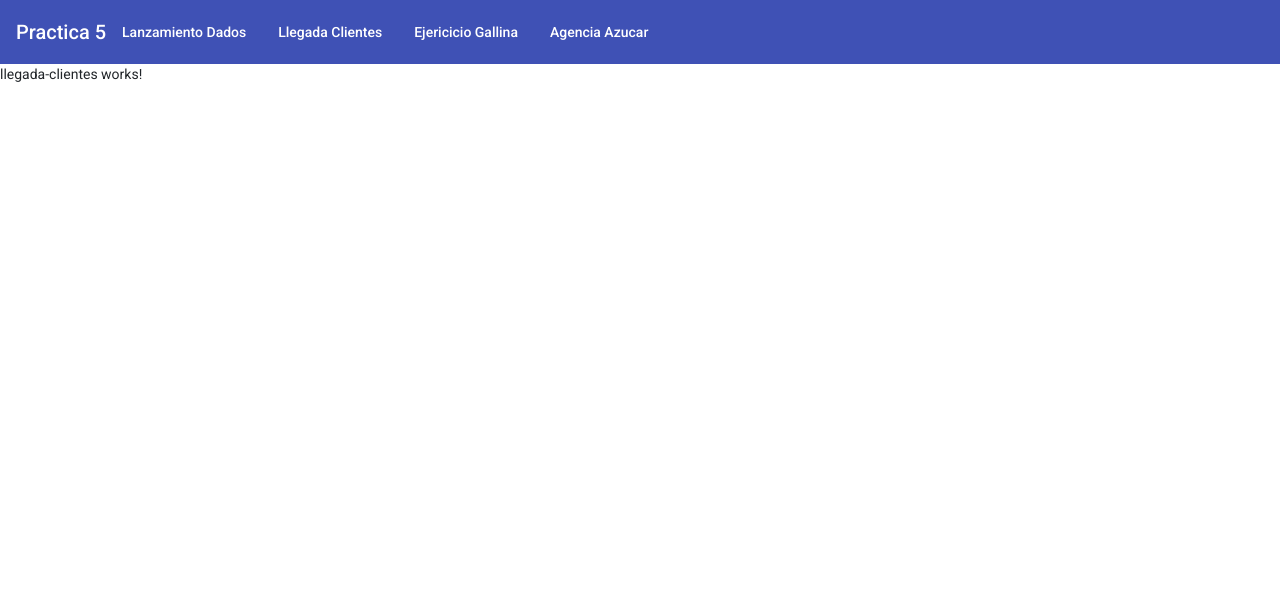
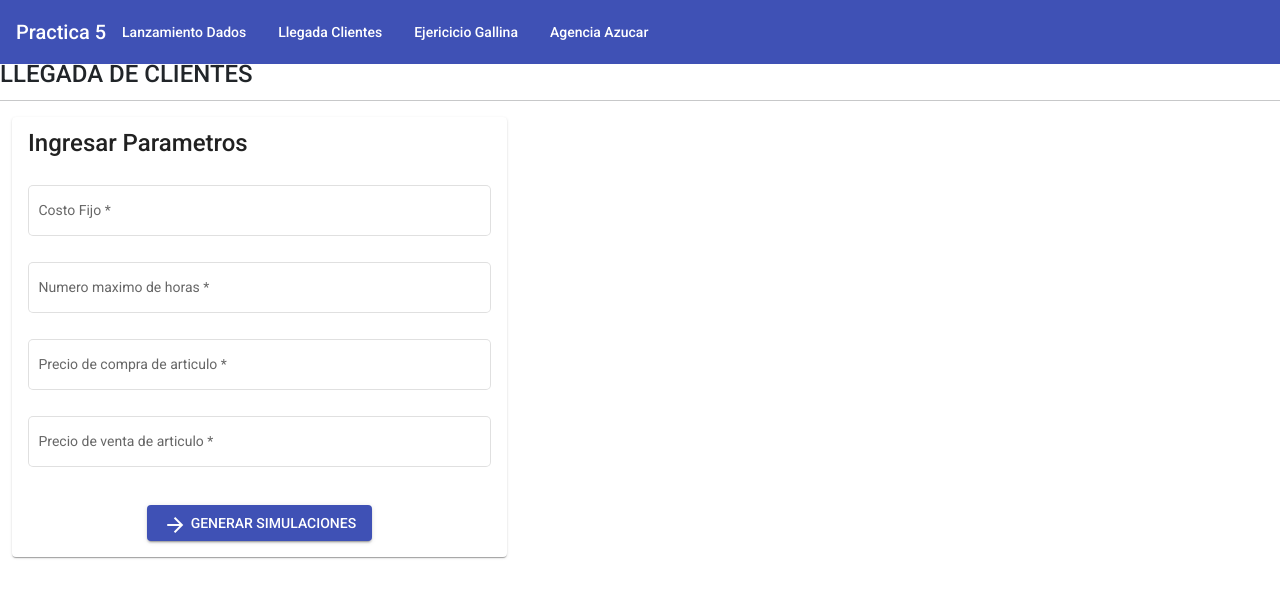
Before and after one commit to joelalex10/practica5Modelado, an Angular app: page /llegada-clientes in a window 1280 px wide. Shown: the top 598 px of the page. Built offline with nearby package versions, Linux system fonts and the light colour scheme.

Commit message:
agregando logica ejercicio 2

```diff
--- a/src/app/components/llegada-clientes/llegada-clientes.component.html
+++ b/src/app/components/llegada-clientes/llegada-clientes.component.html
@@ -1 +1,114 @@
-<p>llegada-clientes works!</p>
+
+<div class="title">
+  <mat-card-title>LLEGADA DE CLIENTES</mat-card-title>
+</div>
+<hr>
+
+<div class="row">
+  <div class="col-5">
+    <div class="container">
+      <div class="row">
+        <mat-card>
+
+          <mat-card-title>Ingresar Parametros</mat-card-title>
+          <span *ngIf="valid; else space" [ngStyle]="{color:hintColor }">*Todos los campos son obligatorios</span>
+          <ng-template #space>
+            <br>
+          </ng-template>
+          <form [formGroup]="generateData" (ngSubmit)="generarNumeros()">
+            <div class="row">
+              <mat-form-field appearance="outline" fxFlex="100" >
+                <mat-label>Costo Fijo</mat-label>
+                <input matInput
+                       placeholder="Ingrese el costo fijo"
+                       type="number"
+                       formControlName="cFijo"
+                       required>
+
+              </mat-form-field>
+            </div>
+
+            <div class="row">
+              <mat-form-field appearance="outline" fxFlex="100">
+                <mat-label>Numero maximo de horas</mat-label>
+                <input matInput
+                       type="number"
+                       placeholder="Ingrese el numero maximo de horas"
+                       formControlName="nMaxH"
+                       required>
+
+              </mat-form-field>
+            </div>
+
+            <div class="row">
+              <mat-form-field appearance="outline" fxFlex="100">
+                <mat-label>Precio de compra de articulo</mat-label>
+                <input matInput
+                       type="number"
+                       placeholder="Ingrese el precio de compra del articulo"
+                       formControlName="pCArt"
+                       required>
+
+              </mat-form-field>
+            </div>
+
+            <div class="row">
+              <mat-form-field appearance="outline" fxFlex="100">
+                <mat-label>Precio de venta de articulo</mat-label>
+                <input matInput
+                       type="number"
+                       placeholder="Ingrese el precio de venta del articulo"
+                       formControlName="pVentaArticulo"
+                       required>
+
+              </mat-form-field>
+            </div>
+
+            <div class="row ">
+              <div class="col mt-3 mx-auto d-flex justify-content-center">
+                <button  mat-raised-button color="primary" type="submit">
+                  <mat-icon>arrow_forward</mat-icon>
+                  GENERAR SIMULACIONES
+                </button>
+              </div>
+            </div>
+
+          </form>
+        </mat-card>
+      </div>
+    </div>
+  </div>
+  <div class="col-7">
+    <!--
+    <div class="container">
+      <mat-table #table [dataSource]="dataSource">
+        <ng-container matColumnDef="Ganancia">
+          <mat-header-cell *matHeaderCellDef> Ganancia neta </mat-header-cell>
+          <mat-cell *matCellDef="let element"> {{element.gNeta}} </mat-cell>
+        </ng-container>
+        <ng-container matColumnDef="JuegosGanados">
+          <mat-header-cell *matHeaderCellDef> Juegos que gana la casa </mat-header-cell>
+          <mat-cell *matCellDef="let element"> {{element.nJueGanaCasa}} </mat-cell>
+        </ng-container>
+        <ng-container matColumnDef="PorcentajeJuegosGanados">
+          <mat-header-cell *matHeaderCellDef> Procentaje de juegos ganados</mat-header-cell>
+          <mat-cell *matCellDef="let element"> {{element.pJueGanaCasa}} </mat-cell>
+        </ng-container>
+        <ng-container matColumnDef="Opciones">
+          <mat-header-cell *matHeaderCellDef> Opciones </mat-header-cell>
+          <mat-cell *matCellDef="let element">
+            <button (click)="verLista(element.estados)" mat-raised-button color="primary">
+              <mat-icon> table_chart</mat-icon>
+              Ver Simulaciones
+            </button>
+          </mat-cell>
+        </ng-container>
+
+
+        <mat-header-row *matHeaderRowDef="displayedColumns"></mat-header-row>
+        <mat-row *matRowDef="let row; columns: displayedColumns;"></mat-row>
+      </mat-table>
+      <mat-paginator [pageSizeOptions]="[5, 10, 15, 20]"></mat-paginator>
+    </div>-->
+  </div>
+</div>
--- a/src/app/components/llegada-clientes/llegada-clientes.component.ts
+++ b/src/app/components/llegada-clientes/llegada-clientes.component.ts
@@ -1,4 +1,8 @@
 import { Component, OnInit } from '@angular/core';
+import {LlegadaClientesService} from "../../services/llegada-clientes.service";
+import {VExogenasLlegadaClientes} from "../../models/LlegadaClientes";
+import {FormBuilder, FormGroup, Validators} from "@angular/forms";
+import {MatDialog} from "@angular/material/dialog";
 
 @Component({
   selector: 'app-llegada-clientes',
@@ -7,9 +11,68 @@ import { Component, OnInit } from '@angular/core';
 })
 export class LlegadaClientesComponent implements OnInit {
 
-  constructor() { }
+  generateData: FormGroup;
+  hintColor = '#ff0000';
+  valid:boolean=false;
+  nroSimulaciones:number=30;
+
+  vExogenasLlegadaClientes:VExogenasLlegadaClientes={
+    cFijo: 0,
+    nMaxH: 0,
+    pCArt: 0,
+    pVentaArticulo: 0
+  };
+
+  constructor(private llegadaClientesService:LlegadaClientesService,
+              private fb:FormBuilder,
+              public dialog: MatDialog) {
+    this.generateData = this.fb.group({
+      cFijo: ['', Validators.required],
+      nMaxH: ['', Validators.required],
+      pCArt: ['', Validators.required],
+      pVentaArticulo: ['', Validators.required]
+    });
+  }
 
   ngOnInit(): void {
+    /**this.vExogenasLlegadaClientes={
+      cFijo: 300,
+      nMaxH: 5,
+      pCArt: 50,
+      pVentaArticulo: 75
+    }
+    console.log('VARIABLES EXOGENAS');
+    console.log(this.vExogenasLlegadaClientes);
+    this.llegadaClientesService.ejecutarAlgoritmo(this.vExogenasLlegadaClientes);
+    console.log('VARIABLES ENDOGENAS');
+    console.log(this.llegadaClientesService.vEndogenasLlegadaClientes);**/
+
   }
 
+  generarNumeros() {
+    //console.log(this.generateData.value);
+    if(this.generateData.valid){
+      this.valid=false;
+      this.vExogenasLlegadaClientes = {
+        cFijo: this.generateData.value.cFijo,
+        nMaxH: this.generateData.value.nMaxH,
+        pCArt: this.generateData.value.pCArt,
+        pVentaArticulo: this.generateData.value.pVentaArticulo
+      }
+      for(let i=0;i<30;i++){
+        this.llegadaClientesService.ejecutarAlgoritmo(this.vExogenasLlegadaClientes);
+        let result = this.llegadaClientesService.vEndogenasLlegadaClientes;
+        console.log(result);
+      }
+
+        //let vExogena = this.ejercicioDadosService.vExogenasDado;
+        //console.log(`${i+1}`);
+        //console.log(vExogena);
+        //this.listVEndogenas.push(vExogena);
+      //this.visualizarResultados();
+
+    }else{
+      this.valid=true;
+    }
+  }
 }
--- a/src/app/services/ejercicio-dados.service.ts
+++ b/src/app/services/ejercicio-dados.service.ts
@@ -27,7 +27,7 @@ export class EjercicioDadosService {
     pJueGanaCasa: 0,
     estados:[],
   }
-  vEstadoDado:VEstadoDado[]=[];
+  listVEstadoDado:VEstadoDado[]=[];
 
   constructor() { }
 
@@ -38,7 +38,7 @@ export class EjercicioDadosService {
     this.cJuego= endogenas.cJuego;
     this.gJug= endogenas.gJug;
     this.nMax= endogenas.nMax;
-    this.vEstadoDado = [];
+    this.listVEstadoDado = [];
 
     this.cNMax=0;
     this.sumDados=0;
@@ -93,7 +93,7 @@ export class EjercicioDadosService {
     this.verificarNumeroLanzamientos();
   }
   private verificarNumeroLanzamientos(){
-    this.vEstadoDado.push({
+    this.listVEstadoDado.push({
       cNMax: this.cNMax,
       dado1: this.dado1,
       dado2: this.dado2,
@@ -118,7 +118,7 @@ export class EjercicioDadosService {
       gNeta: this.gNeta,
       nJueGanaCasa: this.nJueGanaCasa,
       pJueGanaCasa: this.pJueGanaCasa,
-      estados:this.vEstadoDado,
+      estados:this.listVEstadoDado,
     };
 
   }
--- a/src/app/services/llegada-clientes.service.ts
+++ b/src/app/services/llegada-clientes.service.ts
@@ -1,6 +1,11 @@
 import { Injectable } from '@angular/core';
 import {VExogenasDado} from "../models/Dado";
-import {VEndogenasLlegadaClientes, VExogenasLlegadaClientes} from "../models/LlegadaClientes";
+import {
+  CompraClientes,
+  VEndogenasLlegadaClientes,
+  VEstadoLlegadaClientes,
+  VExogenasLlegadaClientes
+} from "../models/LlegadaClientes";
 
 @Injectable({
   providedIn: 'root'
@@ -27,6 +32,8 @@ export class LlegadaClientesService {
     gNeta: 0,
     tArtVend: 0
   }
+  listVEstadoLlegadaClientes:VEstadoLlegadaClientes[]=[];
+  listAuxCompraClientes:CompraClientes[]=[];
 
   constructor() { }
 
@@ -41,24 +48,33 @@ export class LlegadaClientesService {
 
     this.cNMaxH=0;
     this.tArtVend=0;
+    this.cCli=0;
+
+    this.tArtVend=0;
+    this.gNeta=0;
+
+    this.listVEstadoLlegadaClientes=[];
 
     this.incrementarContadorHoras();
   }
   private incrementarContadorHoras(){
     this.cNMaxH=this.cNMaxH+1;
+    //console.log(`CONTADOR: ${this.cNMaxH}`)
     this.generarAleatorioLlegadaClientes();
   }
   private generarAleatorioLlegadaClientes(){
-    this.rLleClie=Math.random();
+    let numberRandom =Math.random();
+    this.rLleClie=Number(numberRandom.toFixed(5));
     this.generarLlegadaClientes();
   }
   private generarLlegadaClientes(){
     this.lleClieHora=Math.round(0+(4-0)*this.rLleClie);
+    this.verificarCantidadCliente();
   }
-  private verificarLlegadaCliente(){
+  private verificarCantidadCliente(){
 
     if(this.lleClieHora==0){
-
+      this.verificarContadorHoras();
     }else{
       this.actualizarContadorClientes();
     }
@@ -68,9 +84,12 @@ export class LlegadaClientesService {
     this.generarAleatorioArticulosComprados();
   }
   private generarAleatorioArticulosComprados(){
-    this.rArtComp=Math.random();
+    let numberRandom =Math.random();
+    this.rArtComp=Number(numberRandom.toFixed(5));
+    //console.log(`HORA: ${this.cNMaxH}, CLIENTE: ${this.cCli}, RARTC: ${this.rArtComp}`);
+    this.asignatArticulosComprados();
   }
-  private AsignatArticulosComprados(){
+  private asignatArticulosComprados(){
     if(0<=this.rArtComp && this.rArtComp<0.2){
       this.artComp=0;
       this.verificarContadorClientes();
@@ -94,17 +113,34 @@ export class LlegadaClientesService {
     this.verificarContadorClientes();
   }
   private verificarContadorClientes(){
+
+    this.listAuxCompraClientes.push({
+      artComp: this.artComp,
+      cCli: this.cCli,
+      rArtComp: this.rArtComp,
+    });
     if(this.cCli==this.lleClieHora){
       this.reiniciarContadorClientes();
     }else{
-      this.verificarLlegadaCliente();
+      this.verificarCantidadCliente();
     }
   }
   private reiniciarContadorClientes(){
     this.cCli=0;
+    //console.log("LISTA DE COMPRAS");
+    //console.log(this.listAuxCompraClientes)
+    this.verificarContadorHoras();
 
   }
   private verificarContadorHoras(){
+    this.listVEstadoLlegadaClientes.push({
+      cNMaxH: this.cNMaxH,
+      compraClientes: this.listAuxCompraClientes,
+      lleClieHora: this.lleClieHora,
+      rLleClie: this.rLleClie
+    });
+    this.listAuxCompraClientes=[];
+
     if(this.cNMaxH==this.nMaxH){
       this.calcularGananciaNeta();
     }else{
@@ -113,10 +149,11 @@ export class LlegadaClientesService {
   }
   private calcularGananciaNeta(){
     this.gNeta=this.tArtVend*(this.pVentaArticulo - this.pCArt) - this.cFijo;
+    this.generarResultadosFinales();
   }
   private generarResultadosFinales(){
     this.vEndogenasLlegadaClientes={
-      estados: [],
+      estados: this.listVEstadoLlegadaClientes,
       gNeta: this.gNeta,
       tArtVend: this.tArtVend
     }
```
Also changed, not shown: src/app/models/LlegadaClientes.ts (+7 -4 lines).
